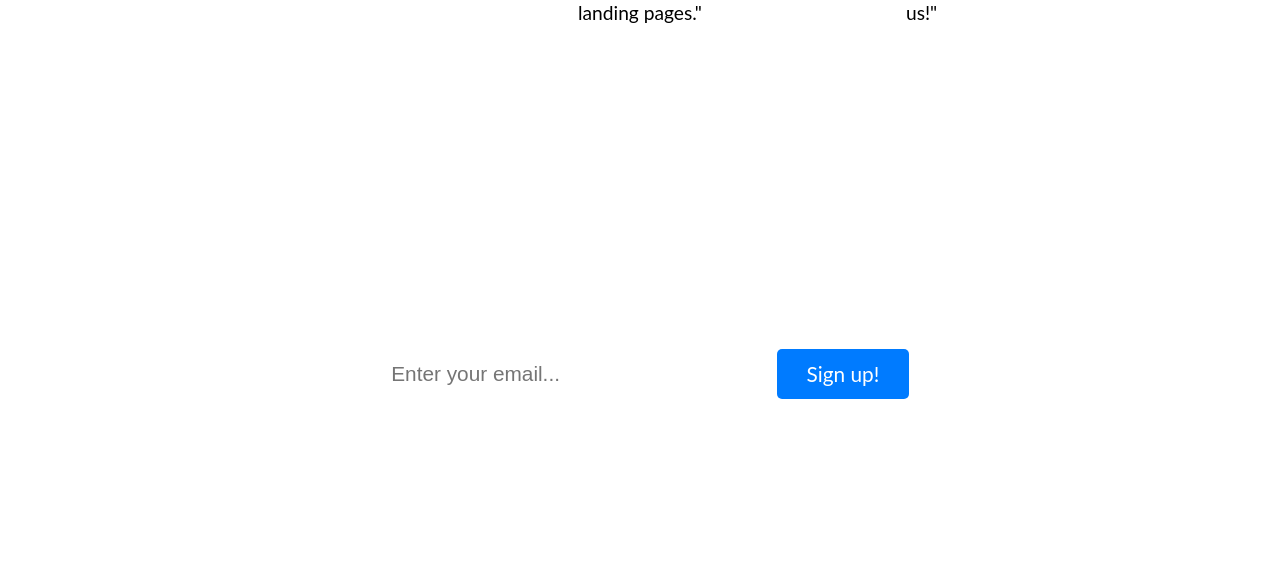
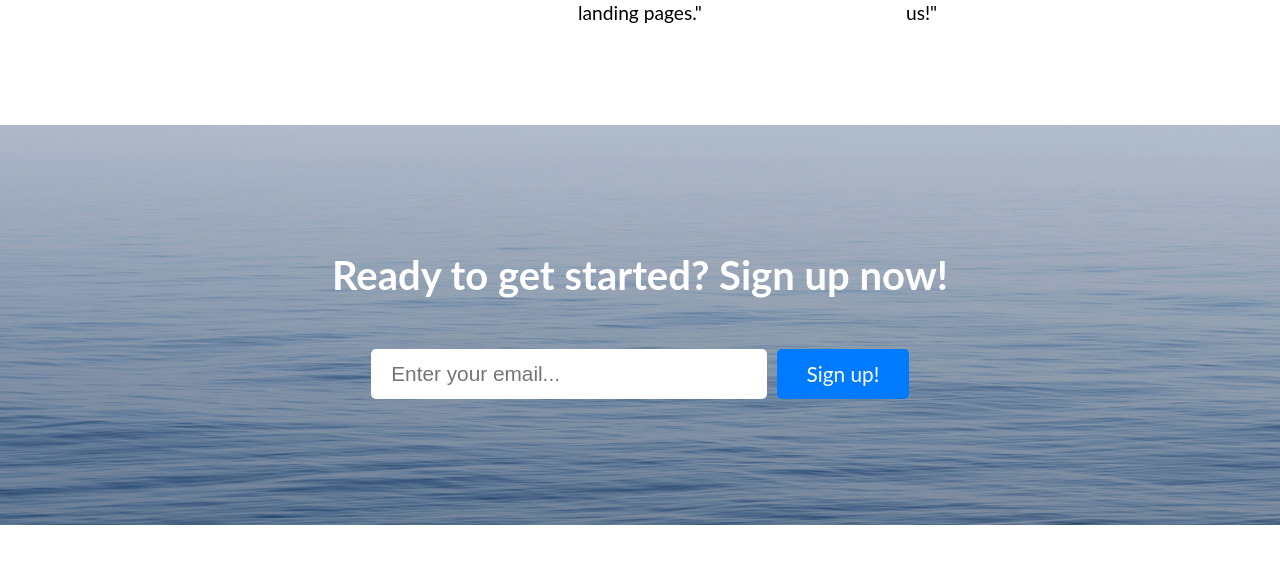
Before and after one commit to ejacas/Tarpinis-egzaminas, a website: page index.html in a window 1280 px wide. Shown: the part 3375-3947 px from the top of the page. Drawn offline with Linux system fonts and the light colour scheme; the site is published under a folder, as on GitHub Pages, so addresses that start at the root find nothing.

Commit message:
bottom background

```diff
--- a/scss/bottom.scss
+++ b/scss/bottom.scss
@@ -3,7 +3,7 @@
     flex-direction: column;
     align-items: center;
     justify-content: center;
-    background: url(/app/images/bg-masthead.jpg);
+    background: url("../images/bg-masthead.jpg");
     height: 400px;
     width: 100%;
     background-size: cover;
```
Also changed, not shown: app/css/style.css.
